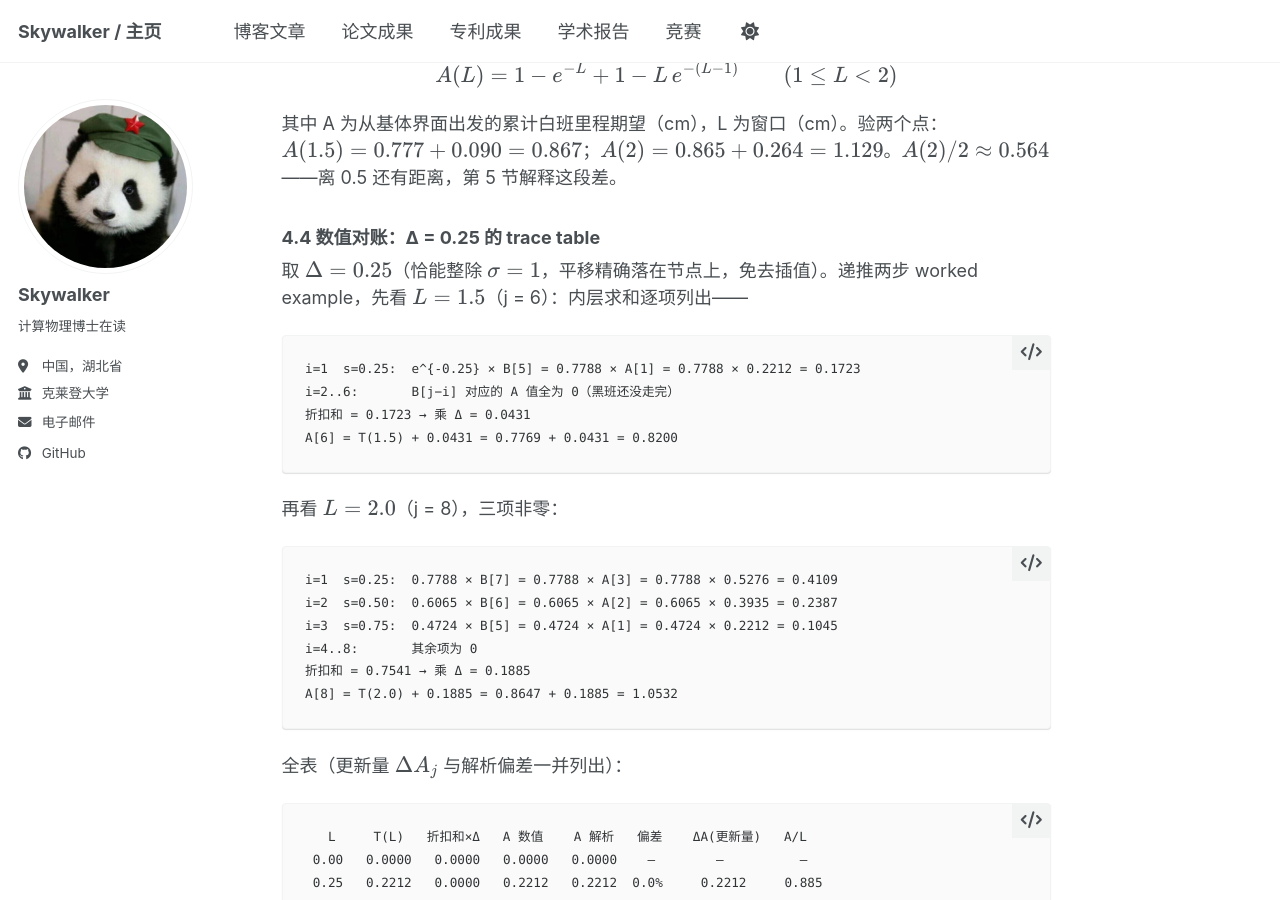
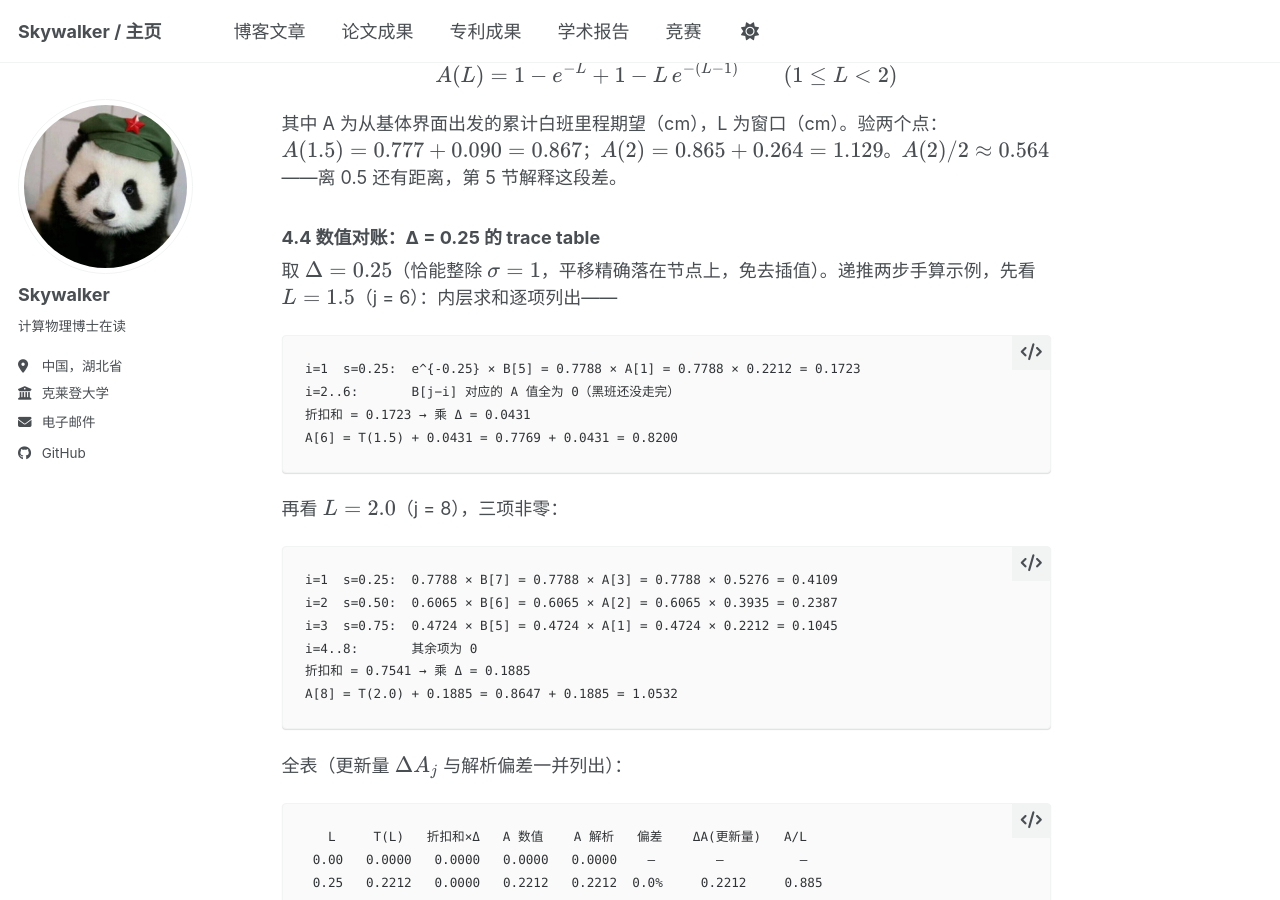
Before and after one commit to cn-skywalker/cn-skywalker.github.io, a Jekyll site: the page built from _posts/2026-10-21-交替更新方程-把弦的交替串成一条记账方程.md, in a window 1280 px wide and 900 px high, scrolled down 9385 px. Built offline with Jekyll 4.4.1, drawn with Linux system fonts in a browser that asks for light colours; a script bundle is joined from its source files by our own code; library files that are not in the unit come from our copies.

Commit message:
博客:更新弦长笔记中英措辞两处

````diff
--- a/_posts/2026-10-21-交替更新方程-把弦的交替串成一条记账方程.md
+++ b/_posts/2026-10-21-交替更新方程-把弦的交替串成一条记账方程.md
@@ -254,7 +254,7 @@ $$A(L)=1-e^{-L}+1-L\,e^{-(L-1)}\qquad(1\le L<2)$$
 
 ### 4.4 数值对账：Δ = 0.25 的 trace table
 
-取 $$\Delta=0.25$$（恰能整除 $$\sigma=1$$，平移精确落在节点上，免去插值）。递推两步 worked example，先看 $$L=1.5$$（j = 6）：内层求和逐项列出——
+取 $$\Delta=0.25$$（恰能整除 $$\sigma=1$$，平移精确落在节点上，免去插值）。递推两步手算示例，先看 $$L=1.5$$（j = 6）：内层求和逐项列出——
 
 ```text
 i=1  s=0.25:  e^{-0.25} × B[5] = 0.7788 × A[1] = 0.7788 × 0.2212 = 0.1723
````
Also changed, not shown: _posts/2026-10-21-弦长分布为什么会是指数律-一条无记忆假设换一行公式.md (+1 -1 lines).
